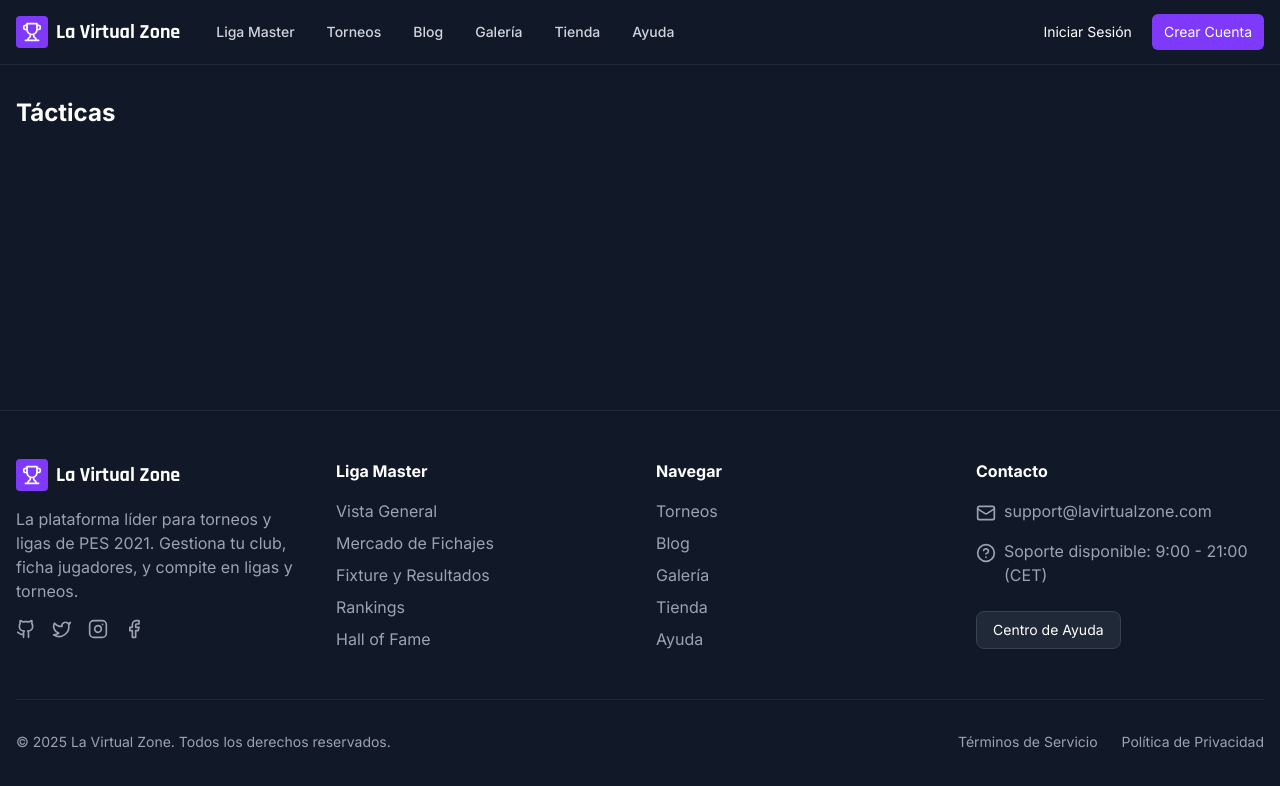
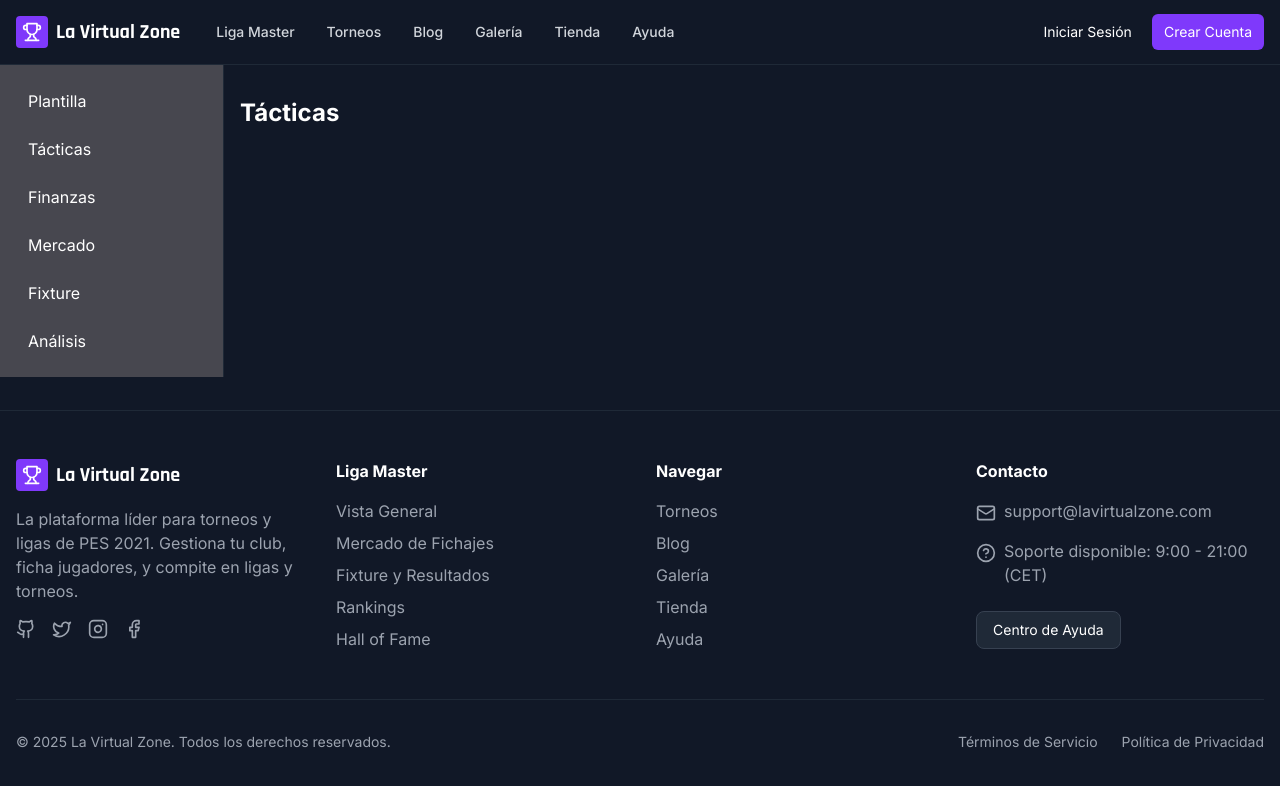
Before and after one commit to jacksonhehe/La-Virtual-Zone-, a React (Vite) app: page /liga-master/tacticas in a window 1280 px wide. Shown: the top 786 px of the page. Built offline with nearby package versions, Linux system fonts and the light colour scheme.

Commit message:
feat: add DT sidebar

```diff
--- /dev/null
+++ b/src/components/club/DtSidebar.tsx
@@ -0,0 +1,62 @@
+import { useState } from 'react';
+import { Link, useNavigate } from 'react-router-dom';
+import { Menu } from 'lucide-react';
+import { useDataStore } from '../../store/dataStore';
+
+const DtSidebar = () => {
+  const { club } = useDataStore();
+  const [open, setOpen] = useState(false);
+  const navigate = useNavigate();
+
+  const links = [
+    { to: `/liga-master/club/${club.slug}/plantilla`, label: 'Plantilla' },
+    { to: '/liga-master/tacticas', label: 'Tácticas' },
+    { to: `/liga-master/club/${club.slug}/finanzas`, label: 'Finanzas' },
+    { to: '/liga-master/mercado', label: 'Mercado' },
+    { to: '/liga-master/fixture', label: 'Fixture' },
+    { to: '/liga-master/analisis', label: 'Análisis' }
+  ];
+
+  const handleNav = (to: string) => {
+    navigate(to);
+    setOpen(false);
+  };
+
+  return (
+    <>
+      <button
+        aria-label="Abrir menú"
+        className="md:hidden p-2 text-white z-50"
+        onClick={() => setOpen(!open)}
+      >
+        <Menu size={24} />
+      </button>
+
+      <div
+        onClick={() => setOpen(false)}
+        className={`fixed inset-0 bg-black/50 transition-opacity md:hidden z-40 ${open ? 'opacity-100 pointer-events-auto' : 'opacity-0 pointer-events-none'}`}
+      />
+
+      <aside
+        className={`fixed md:static top-0 left-0 z-50 w-56 h-full bg-dark-light border-r border-gray-800 p-4 transform transition-transform ${
+          open ? 'translate-x-0' : '-translate-x-full md:translate-x-0'
+        }`}
+      >
+        <nav className="space-y-2 mt-8 md:mt-0">
+          {links.map(link => (
+            <Link
+              key={link.to}
+              to={link.to}
+              onClick={() => handleNav(link.to)}
+              className="block rounded px-3 py-2 card-hover hover:bg-dark-lighter"
+            >
+              {link.label}
+            </Link>
+          ))}
+        </nav>
+      </aside>
+    </>
+  );
+};
+
+export default DtSidebar;
--- a/src/pages/ClubFinances.tsx
+++ b/src/pages/ClubFinances.tsx
@@ -3,6 +3,7 @@ import { ChevronLeft, ArrowUp, ArrowDown, DollarSign, ShoppingBag, Clipboard } f
 import PageHeader from '../components/common/PageHeader';
 import { useDataStore } from '../store/dataStore';
 import { formatCurrency, formatDate } from '../utils/helpers';
+import DtSidebar from '../components/club/DtSidebar';
 
 const ClubFinances = () => {
   const { clubName } = useParams<{ clubName: string }>();
@@ -48,8 +49,10 @@ const ClubFinances = () => {
   const totalBalance = totalIncome - totalExpenses;
 
   return (
-    <div>
-      <PageHeader
+    <div className="flex">
+      <DtSidebar />
+      <div className="flex-1">
+        <PageHeader
         title={`Finanzas de ${club.name}`}
         subtitle="Presupuesto, transacciones y balance económico del club."
       />
--- a/src/pages/ClubSquad.tsx
+++ b/src/pages/ClubSquad.tsx
@@ -4,6 +4,7 @@ import PageHeader from '../components/common/PageHeader';
 import { useDataStore } from '../store/dataStore';
 import { formatCurrency } from '../utils/helpers';
 import { useState } from 'react';
+import DtSidebar from '../components/club/DtSidebar';
 
 const ClubSquad = () => {
   const { clubName, clubId } = useParams<{ clubName?: string; clubId?: string }>();
@@ -70,8 +71,10 @@ const ClubSquad = () => {
   };
 
   return (
-    <div>
-      <PageHeader
+    <div className="flex">
+      <DtSidebar />
+      <div className="flex-1">
+        <PageHeader
         title={`Plantilla de ${club.name}`}
         subtitle="Jugadores, estadísticas y formación táctica del club."
       />
--- a/src/pages/DtDashboard.tsx
+++ b/src/pages/DtDashboard.tsx
@@ -21,6 +21,7 @@ import {
 
 import StatsCard from '../components/common/StatsCard';
 import Card from '../components/common/Card';
+import DtSidebar from '../components/club/DtSidebar';
 
 import { useAuthStore } from '../store/authStore';
 import { useDataStore } from '../store/dataStore';
@@ -74,13 +75,15 @@ const DtDashboard = () => {
   ];
 
   return (
-    <>
-      <PageHeader
+    <div className="flex">
+      <DtSidebar />
+      <div className="flex-1">
+        <PageHeader
         title="Tablero del DT"
         subtitle="Vista general del club y próximas actividades."
         image="https://images.unsplash.com/photo-1511447333015-45b65e60f6d5?ixid=M3w3MjUzNDh8MHwxfHNlYXJjaHw2fHxlc3BvcnRzJTIwZ2FtaW5nJTIwdG91cm5hbWVudCUyMGRhcmslMjBuZW9ufGVufDB8fHx8MTc0NzE3MzUxNHww&ixlib=rb-4.1.0"
-      />
-      <div className="container mx-auto px-4 sm:px-6 lg:px-8 py-8">
+        />
+        <div className="container mx-auto px-4 sm:px-6 lg:px-8 py-8">
       {/* ---------- ENCABEZADO ---------- */}
       <header className="mb-6 flex flex-col items-center gap-4 md:flex-row">
         <Link
@@ -307,8 +310,9 @@ const DtDashboard = () => {
 
       {/* margen extra antes del footer general */}
       <div className="mb-8" />
+        </div>
       </div>
-    </>
+    </div>
   );
 };
 
--- a/src/pages/Market.tsx
+++ b/src/pages/Market.tsx
@@ -6,6 +6,7 @@ import PageHeader from '../components/common/PageHeader';
 import OfferModal from '../components/market/OfferModal';
 import OffersPanel from '../components/market/OffersPanel';
 import Card from '../components/common/Card';
+import DtSidebar from '../components/club/DtSidebar';
 import { formatCurrency, getPositionColor, getFormIcon } from '../utils/helpers';
 
 const Market = () => {
@@ -79,14 +80,16 @@ const Market = () => {
   };
 
   return (
-    <div>
-      <PageHeader
+    <div className="flex">
+      <DtSidebar />
+      <div className="flex-1">
+        <PageHeader
         title="Mercado de Fichajes"
         subtitle="Compra y vende jugadores para mejorar tu equipo."
         image="https://images.unsplash.com/photo-1494178270175-e96de2971df9?ixid=M3w3MjUzNDh8MHwxfHNlYXJjaHw0fHxlc3BvcnRzJTIwZ2FtaW5nJTIwdG91cm5hbWVudCUyMGRhcmslMjBuZW9ufGVufDB8fHx8MTc0NzE3MzUxNHww&ixlib=rb-4.1.0"
-      />
+        />
 
-      <div className="container mx-auto px-4 py-8">
+        <div className="container mx-auto px-4 py-8">
         {/* Market status */}
         <div className="mb-6">
           {marketStatus ? (
@@ -316,6 +319,8 @@ const Market = () => {
           onClose={() => setSelectedPlayer(null)}
         />
       )}
+        </div>
+      </div>
     </div>
   );
 };
--- a/src/pages/Tacticas.tsx
+++ b/src/pages/Tacticas.tsx
@@ -1,9 +1,15 @@
 import React from 'react';
+import DtSidebar from '../components/club/DtSidebar';
 
 const Tacticas = () => {
   return (
-    <div className="container mx-auto px-4 py-8">
-      <h1 className="text-2xl font-bold">Tácticas</h1>
+    <div className="flex">
+      <DtSidebar />
+      <div className="flex-1">
+        <div className="container mx-auto px-4 py-8">
+          <h1 className="text-2xl font-bold">Tácticas</h1>
+        </div>
+      </div>
     </div>
   );
 };
```
